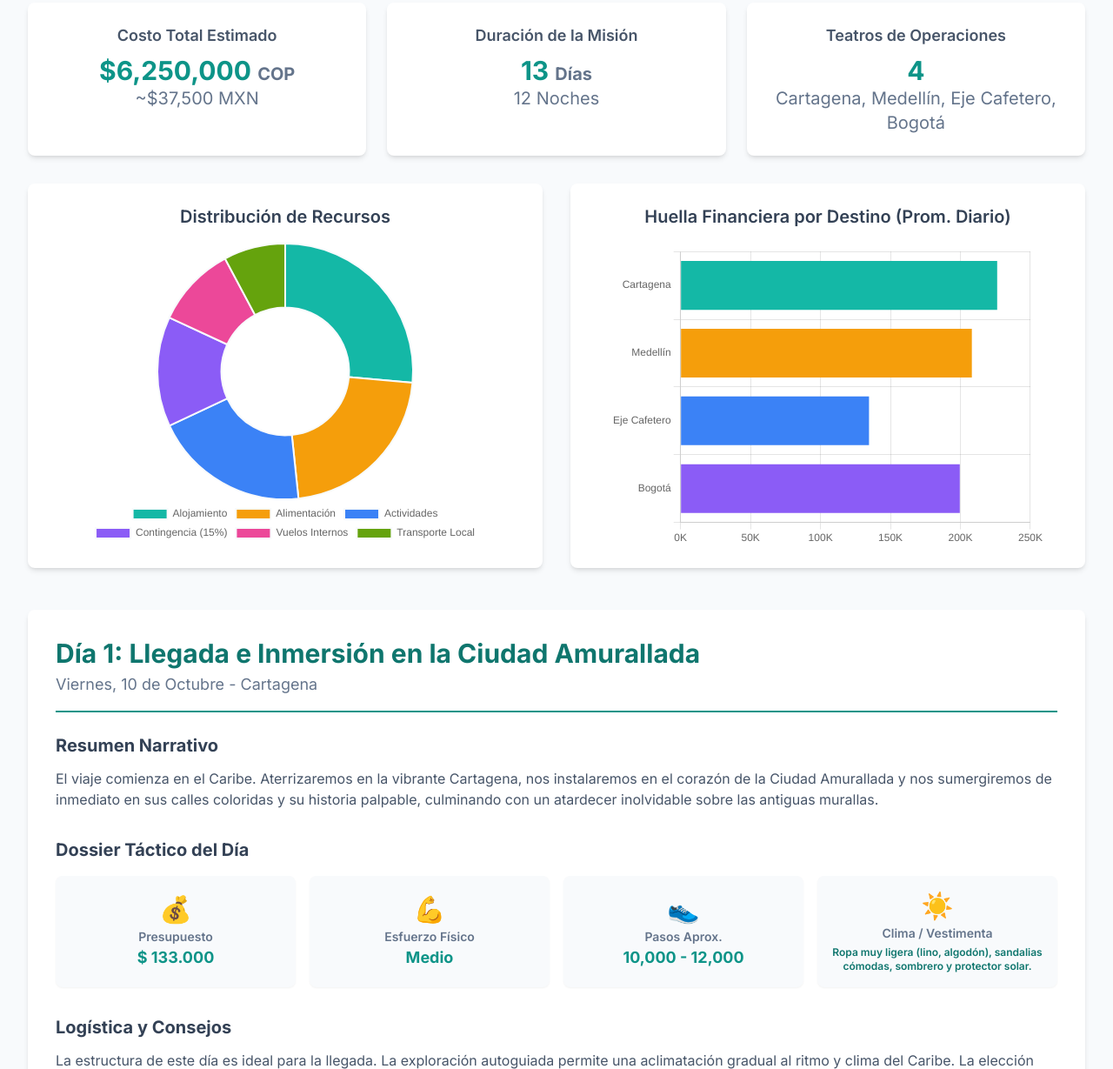
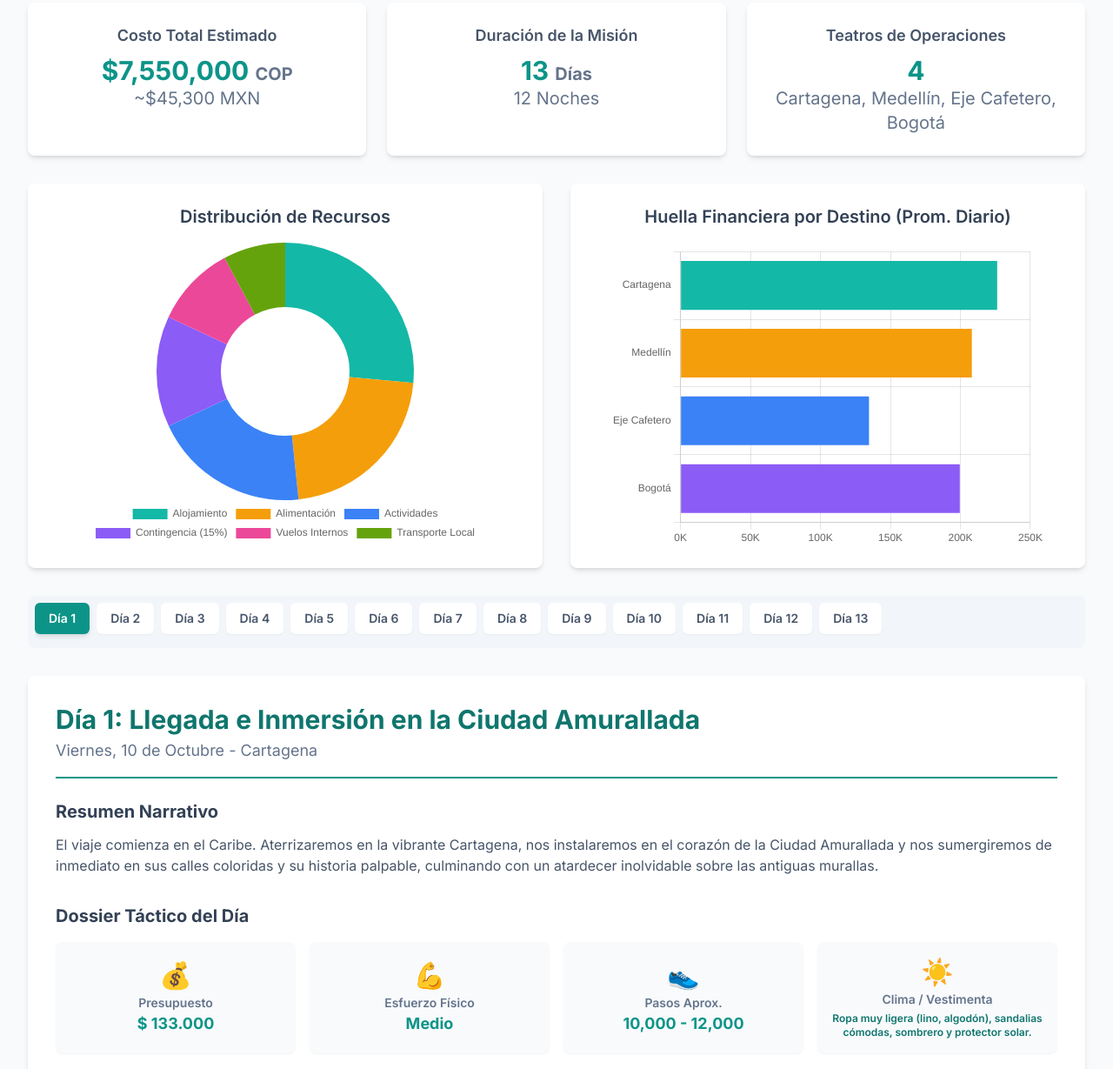
Before and after one commit to jankrloz/colombia-trip-guide, a plain HTML site: page index.html in a window 1280 px wide. Shown: the part 194-1423 px from the top of the page at 87% size. Drawn offline with nearby package versions, Linux system fonts and the light colour scheme.

Commit message:
feat: update v10

```diff
--- a/colombia.html
+++ b/index.html
@@ -3,7 +3,7 @@
 	<head>
 		<meta charset="UTF-8" />
 		<meta name="viewport" content="width=device-width, initial-scale=1.0" />
-		<title>Guía de Operaciones de Viaje: Colombia 2025</title>
+		<title>Guía Interactiva de Viaje: Colombia 2025</title>
 		<script src="https://cdn.tailwindcss.com"></script>
 		<script src="https://cdn.jsdelivr.net/npm/chart.js"></script>
 		<link
@@ -11,13 +11,16 @@
 			rel="stylesheet"
 		/>
 		<!-- Chosen Palette: A Fresh & Earthy Palette -->
-		<!-- Application Structure Plan: The application is engineered as a comprehensive, single-page briefing document. It begins with a strategic overview section containing key metrics (total cost, duration) and high-level data visualizations (budget distribution, cost per destination) for quick situational awareness. The core architecture consists of 13 distinct, sequential sections, one for each day. Each section is a self-contained operational brief, providing a narrative summary, a tactical dossier (effort, weather, budget), critical logistics and advice, and a detailed chronological action plan (the itinerary table). This linear, scroll-based structure was selected for its robustness and ease of access, ensuring all critical mission data is available without user interaction, making it ideal for reference in the field. -->
+		<!-- Application Structure Plan: The application is designed as an interactive Single-Page Application (SPA). The top section provides a static, high-level strategic overview. Below this, a prominent tab-based navigation system allows users to switch between the 13 days of the trip. The main content area dynamically displays the selected day's full operational brief. This interactive architecture is optimized for quick, non-linear access to specific daily information on digital devices, with Day 1 loaded by default for immediate use. -->
 		<!-- Visualization & Content Choices:
-    - Overall Budget Distribution: Report Info -> Budget percentages by category. Goal -> Compare composition of total expenditure. Viz -> Doughnut Chart. Interaction -> Hover for details. Justification -> Optimal for visualizing proportional contributions to a whole. Library -> Chart.js/Canvas.
-    - Daily Itinerary & Operations Table: Report Info -> Timed activities with costs, comments, transport logistics, and external links. Goal -> Organize and provide actionable intelligence. Viz -> Structured HTML table. Interaction -> Clickable external hyperlinks for navigation and supplier access. Justification -> Presents detailed operational data in a highly structured and scannable format, directly embedding all necessary resources. Method -> HTML/Tailwind.
-    - Daily Tactical Dossier: Report Info -> Key daily parameters (budget, physical effort, weather). Goal -> Inform and prepare. Viz -> Styled data cards in a banner format. Interaction -> None. Justification -> Provides at-a-glance situational data with high visual impact for daily preparation. Method -> HTML/Tailwind. -->
+    - Overall Budget Distribution: Report Info -> Budget percentages by category. Goal -> Compare composition of total expenditure. Viz -> Doughnut Chart (in static summary). Interaction -> Hover for details. Justification -> Optimal for visualizing proportional contributions to a whole. Library -> Chart.js/Canvas.
+    - Daily Itinerary Table: Report Info -> Timed activities with all details. Goal -> Organize and provide actionable intelligence. Viz -> Structured HTML table wrapped in a horizontally scrollable div (within each day's tab). Interaction -> Clickable external hyperlinks. Justification -> Presents detailed operational data in a structured, responsive format, directly embedding all necessary resources for the selected day. Method -> HTML/Tailwind.
+    - Daily Tactical Dossier: Report Info -> Key daily parameters. Goal -> Inform and prepare. Viz -> Styled data cards in a banner format (within each day's tab). Interaction -> None. Justification -> Provides at-a-glance situational data with high visual impact. Method -> HTML/Tailwind. -->
 		<!-- CONFIRMATION: NO SVG graphics used. NO Mermaid JS used. -->
 		<style>
+			html {
+				scroll-behavior: smooth;
+			}
 			body {
 				font-family: "Inter", sans-serif;
 				background-color: #f8fafc;
@@ -36,13 +39,36 @@
 					height: 350px;
 				}
 			}
+			.tab-content {
+				display: none;
+			}
+			.tab-content.active {
+				display: block;
+			}
+			.tab.active {
+				background-color: #0d9488;
+				color: white;
+				box-shadow: 0 4px 6px -1px rgb(0 0 0 / 0.1),
+					0 2px 4px -2px rgb(0 0 0 / 0.1);
+			}
+			/* Style for scrollbar */
+			.tabs-container::-webkit-scrollbar {
+				height: 4px;
+			}
+			.tabs-container::-webkit-scrollbar-thumb {
+				background: #cbd5e1;
+				border-radius: 10px;
+			}
+			.tabs-container::-webkit-scrollbar-track {
+				background: #f1f5f9;
+			}
 		</style>
 	</head>
 	<body class="text-slate-800">
-		<header class="bg-white shadow-sm sticky top-0 z-10">
+		<header class="bg-white shadow-sm sticky top-0 z-20">
 			<div class="container mx-auto px-4 sm:px-6 lg:px-8 py-4">
 				<h1 class="text-2xl sm:text-3xl font-bold text-teal-700">
-					Guía de Operaciones de Viaje: Colombia 2025
+					Guía Interactiva de Viaje: Colombia 2025
 				</h1>
 				<p class="text-slate-500 mt-1 text-sm sm:text-base">
 					Dossier Táctico del 10 al 22 de Octubre.
@@ -51,7 +77,7 @@
 		</header>
 
 		<main class="container mx-auto px-4 sm:px-6 lg:px-8 py-8">
-			<section id="summary" class="mb-12">
+			<section id="summary" class="mb-8">
 				<h2 class="text-3xl font-bold mb-6 text-slate-700 border-b pb-2">
 					Resumen Estratégico del Viaje
 				</h2>
@@ -61,9 +87,9 @@
 							Costo Total Estimado
 						</h3>
 						<p class="text-3xl font-bold text-teal-600 mt-2">
-							$6,250,000 <span class="text-xl text-slate-500">COP</span>
+							$7,550,000 <span class="text-xl text-slate-500">COP</span>
 						</p>
-						<p class="text-xl text-slate-500">~$37,500 MXN</p>
+						<p class="text-xl text-slate-500">~$45,300 MXN</p>
 					</div>
 					<div class="bg-white p-6 rounded-lg shadow-md text-center">
 						<h3 class="text-lg font-semibold text-slate-600">
@@ -104,19 +130,19 @@
 				</div>
 			</section>
 
-			<div id="daily-sections-container"></div>
+			<nav
+				id="tabs-navigation"
+				class="p-2 rounded-lg mb-8 sticky top-[88px] z-10 bg-slate-100/80 backdrop-blur-sm"
+			>
+				<div class="tabs-container overflow-x-auto whitespace-nowrap pb-2">
+					<!-- Day tabs will be inserted here -->
+				</div>
+			</nav>
+
+			<div id="content-container">
+				<!-- Daily content will be inserted here -->
+			</div>
 		</main>
-
-		<footer class="bg-white mt-12 py-6 border-t">
-			<div
-				class="container mx-auto px-4 sm:px-6 lg:px-8 text-center text-slate-500"
-			>
-				<p>
-					&copy; 2025 Guía de Viaje a Colombia. Planificación estratégica para
-					una aventura inolvidable.
-				</p>
-			</div>
-		</footer>
 
 		<script>
 			const tripData = {
@@ -1049,10 +1075,6 @@
 			};
 
 			const palette = {
-				primary: "#0d9488",
-				secondary: "#0f766e",
-				accent: "#f59e0b",
-				lightBg: "#f8fafc",
 				chartColors: [
 					"#14b8a6",
 					"#f59e0b",
@@ -1064,9 +1086,173 @@
 			};
 
 			document.addEventListener("DOMContentLoaded", () => {
+				const tabsContainer = document.querySelector(".tabs-container");
+				const contentContainer = document.getElementById("content-container");
+				const tabsNav = document.getElementById("tabs-navigation");
+
+				tripData.days.forEach(day => {
+					const tabButton = document.createElement("button");
+					tabButton.className =
+						"tab inline-block px-4 py-2 text-sm font-semibold rounded-md transition-colors mr-2 bg-white text-slate-600 hover:bg-slate-100 shadow-sm";
+					tabButton.textContent = `Día ${day.day}`;
+					tabButton.dataset.target = `day-${day.day}`;
+					tabsContainer.appendChild(tabButton);
+
+					const contentDiv = document.createElement("div");
+					contentDiv.id = `day-${day.day}`;
+					contentDiv.className = "tab-content";
+
+					const linksHTML = links =>
+						links
+							.map(
+								link =>
+									`<a href="${link.url}" target="_blank" rel="noopener noreferrer" class="inline-block bg-teal-50 text-teal-800 hover:bg-teal-100 text-sm font-semibold mr-2 mb-2 px-3 py-1.5 rounded-full transition-colors">📍 ${link.name}</a>`
+							)
+							.join("");
+
+					const itineraryHTML = day.itinerary
+						.map(
+							item => `
+                    <tr class="border-b border-slate-200 last:border-b-0">
+                        <td class="py-4 pr-3 align-top text-sm font-semibold text-slate-600">${
+													item.time
+												}</td>
+                        <td class="py-4 pr-3 align-top">
+                            <p class="font-semibold text-slate-800">${
+															item.activity
+														}</p>
+                            <p class="font-bold text-teal-600 text-sm mt-1">${
+															item.cost
+														}</p>
+                        </td>
+                        <td class="py-4 pr-3 align-top text-sm text-slate-500">${
+													item.transport
+												}</td>
+                        <td class="py-4 pr-3 align-top text-sm text-slate-500">${
+													item.comments
+												}</td>
+                        <td class="py-4 align-top">${
+													item.links ? linksHTML(item.links) : ""
+												}</td>
+                    </tr>
+                `
+						)
+						.join("");
+
+					contentDiv.innerHTML = `
+                <div class="bg-white p-6 sm:p-8 rounded-lg shadow-md">
+                    <div class="border-b-2 border-teal-600 pb-4 mb-6">
+                        <h2 class="text-3xl font-bold text-teal-700">${`Día ${day.day}: ${day.title}`}</h2>
+                        <p class="text-lg text-slate-500 mt-1">${day.date} - ${
+						day.city
+					}</p>
+                    </div>
+                    <div class="mb-8">
+                         <h3 class="text-xl font-bold mb-3 text-slate-700">Resumen Narrativo</h3>
+                         <p class="text-slate-600">${day.narrative}</p>
+                    </div>
+                    <div class="mb-8">
+                         <h3 class="text-xl font-bold mb-4 text-slate-700">Dossier Táctico del Día</h3>
+                         <div class="grid grid-cols-1 sm:grid-cols-2 lg:grid-cols-4 gap-4">
+                            <div class="bg-slate-50 p-4 rounded-lg shadow-sm text-center flex flex-col justify-center">
+                                <p class="text-3xl mb-1">💰</p>
+                                <p class="text-sm font-semibold text-slate-500">Presupuesto</p>
+                                <p class="text-lg font-bold text-teal-600">${new Intl.NumberFormat(
+																	"es-CO",
+																	{
+																		style: "currency",
+																		currency: "COP",
+																		minimumFractionDigits: 0,
+																	}
+																).format(day.budget)}</p>
+                            </div>
+                            <div class="bg-slate-50 p-4 rounded-lg shadow-sm text-center flex flex-col justify-center">
+                                <p class="text-3xl mb-1">💪</p>
+                                <p class="text-sm font-semibold text-slate-500">Esfuerzo Físico</p>
+                                <p class="text-lg font-bold text-teal-600">${
+																	day.effort
+																}</p>
+                            </div>
+                            <div class="bg-slate-50 p-4 rounded-lg shadow-sm text-center flex flex-col justify-center">
+                                <p class="text-3xl mb-1">👟</p>
+                                <p class="text-sm font-semibold text-slate-500">Pasos Aprox.</p>
+                                <p class="text-lg font-bold text-teal-600">${
+																	day.steps
+																}</p>
+                            </div>
+                            <div class="bg-slate-50 p-4 rounded-lg shadow-sm text-center flex flex-col justify-center">
+                                <p class="text-3xl mb-1">${
+																	day.city.includes("Cartagena")
+																		? "☀️"
+																		: day.city.includes("Medellín") ||
+																		  day.city.includes("Salento")
+																		? "🌦️"
+																		: "☁️"
+																}</p>
+                                <p class="text-sm font-semibold text-slate-500">Clima / Vestimenta</p>
+                                <p class="text-xs font-semibold text-teal-700 mt-1">${
+																	day.weather
+																}</p>
+                            </div>
+                         </div>
+                    </div>
+                     <div class="mb-8">
+                         <h3 class="text-xl font-bold mb-3 text-slate-700">Logística y Consejos</h3>
+                         <p class="text-slate-600">${day.logistics}</p>
+                    </div>
+                    <div>
+                         <h3 class="text-xl font-bold mb-4 text-slate-700">Plan de Acción Detallado</h3>
+                         <div class="overflow-x-auto">
+                            <table class="w-full text-left min-w-[1000px]">
+                                <thead>
+                                    <tr class="border-b-2 border-slate-300">
+                                        <th class="py-2 pr-3 font-semibold text-sm w-[12%]">Horario</th>
+                                        <th class="py-2 pr-3 font-semibold text-sm w-[20%]">Actividad y Costo</th>
+                                        <th class="py-2 pr-3 font-semibold text-sm w-[23%]">Cómo Llegar y Tiempos</th>
+                                        <th class="py-2 pr-3 font-semibold text-sm w-[20%]">Comentarios</th>
+                                        <th class="py-2 font-semibold text-sm w-[25%]">Recursos Externos</th>
+                                    </tr>
+                                </thead>
+                                <tbody>
+                                    ${itineraryHTML}
+                                </tbody>
+                            </table>
+                         </div>
+                    </div>
+                </div>
+                `;
+					contentContainer.appendChild(contentDiv);
+				});
+
+				const tabs = document.querySelectorAll(".tab");
+				const tabContents = document.querySelectorAll(".tab-content");
+
+				tabs.forEach(tab => {
+					tab.addEventListener("click", () => {
+						const target = tab.dataset.target;
+
+						tabs.forEach(t => t.classList.remove("active"));
+						tab.classList.add("active");
+
+						tabContents.forEach(content => {
+							content.classList.remove("active");
+							if (content.id === target) {
+								content.classList.add("active");
+							}
+						});
+
+						tabsNav.scrollIntoView({ behavior: "smooth", block: "start" });
+					});
+				});
+
+				// Set default view to Day 1
+				document
+					.querySelector('.tab[data-target="day-1"]')
+					.classList.add("active");
+				document.getElementById("day-1").classList.add("active");
+
 				createBudgetDistributionChart();
 				createDailyCostChart();
-				createDailySections();
 			});
 
 			function createBudgetDistributionChart() {
@@ -1082,8 +1268,7 @@
 								label: "Distribución de Gastos",
 								data: tripData.general.budgetDistribution.data,
 								backgroundColor: palette.chartColors,
-								borderColor: palette.lightBg,
-								borderWidth: 2,
+								borderWidth: 0,
 								hoverOffset: 4,
 							},
 						],
@@ -1138,138 +1323,6 @@
 					},
 				});
 			}
-
-			function createDailySections() {
-				const container = document.getElementById("daily-sections-container");
-				tripData.days.forEach(day => {
-					const section = document.createElement("section");
-					section.className =
-						"pt-12 bg-white p-6 sm:p-8 rounded-lg shadow-md mb-12";
-
-					const linksHTML = links =>
-						links
-							.map(
-								link =>
-									`<a href="${link.url}" target="_blank" rel="noopener noreferrer" class="inline-block bg-teal-50 text-teal-700 hover:bg-teal-100 text-xs font-semibold mr-2 mb-2 px-2.5 py-1 rounded-full transition-colors">${link.name}</a>`
-							)
-							.join("");
-
-					const itineraryHTML = day.itinerary
-						.map(
-							item => `
-                    <tr class="border-b border-slate-200 last:border-b-0">
-                        <td class="py-4 pr-3 align-top text-sm font-semibold text-slate-600 w-[12%]">${
-													item.time
-												}</td>
-                        <td class="py-4 pr-3 align-top w-[20%]">
-                            <p class="font-semibold text-slate-800">${
-															item.activity
-														}</p>
-                            <p class="font-bold text-teal-600 text-sm mt-1">${
-															item.cost
-														}</p>
-                        </td>
-                        <td class="py-4 pr-3 align-top text-sm text-slate-500 w-[23%]">${
-													item.transport
-												}</td>
-                        <td class="py-4 pr-3 align-top text-sm text-slate-500 w-[20%]">${
-													item.comments
-												}</td>
-                        <td class="py-4 align-top w-[25%]">${
-													item.links ? linksHTML(item.links) : ""
-												}</td>
-                    </tr>
-                `
-						)
-						.join("");
-
-					section.innerHTML = `
-                    <div class="border-b-2 border-teal-600 pb-4 mb-6">
-                        <h2 class="text-3xl font-bold text-teal-700">${`Día ${day.day}: ${day.title}`}</h2>
-                        <p class="text-lg text-slate-500 mt-1">${day.date} - ${
-						day.city
-					}</p>
-                    </div>
-
-                    <div class="mb-8">
-                         <h3 class="text-xl font-bold mb-3 text-slate-700">Resumen Narrativo</h3>
-                         <p class="text-slate-600">${day.narrative}</p>
-                    </div>
-
-                    <div class="mb-8">
-                         <h3 class="text-xl font-bold mb-4 text-slate-700">Dossier Táctico del Día</h3>
-                         <div class="grid grid-cols-1 sm:grid-cols-2 lg:grid-cols-4 gap-4">
-                            <div class="bg-slate-50 p-4 rounded-lg shadow-sm text-center flex flex-col justify-center">
-                                <p class="text-3xl mb-1">💰</p>
-                                <p class="text-sm font-semibold text-slate-500">Presupuesto</p>
-                                <p class="text-lg font-bold text-teal-600">${new Intl.NumberFormat(
-																	"es-CO",
-																	{
-																		style: "currency",
-																		currency: "COP",
-																		minimumFractionDigits: 0,
-																	}
-																).format(day.budget)}</p>
-                            </div>
-                            <div class="bg-slate-50 p-4 rounded-lg shadow-sm text-center flex flex-col justify-center">
-                                <p class="text-3xl mb-1">💪</p>
-                                <p class="text-sm font-semibold text-slate-500">Esfuerzo Físico</p>
-                                <p class="text-lg font-bold text-teal-600">${
-																	day.effort
-																}</p>
-                            </div>
-                            <div class="bg-slate-50 p-4 rounded-lg shadow-sm text-center flex flex-col justify-center">
-                                <p class="text-3xl mb-1">👟</p>
-                                <p class="text-sm font-semibold text-slate-500">Pasos Aprox.</p>
-                                <p class="text-lg font-bold text-teal-600">${
-																	day.steps
-																}</p>
-                            </div>
-                            <div class="bg-slate-50 p-4 rounded-lg shadow-sm text-center flex flex-col justify-center">
-                                <p class="text-3xl mb-1">${
-																	day.city.includes("Cartagena")
-																		? "☀️"
-																		: day.city.includes("Medellín") ||
-																		  day.city.includes("Salento")
-																		? "🌦️"
-																		: "☁️"
-																}</p>
-                                <p class="text-sm font-semibold text-slate-500">Clima / Vestimenta</p>
-                                <p class="text-xs font-semibold text-teal-700 mt-1">${
-																	day.weather
-																}</p>
-                            </div>
-                         </div>
-                    </div>
-
-                     <div class="mb-8">
-                         <h3 class="text-xl font-bold mb-3 text-slate-700">Logística y Consejos</h3>
-                         <p class="text-slate-600">${day.logistics}</p>
-                    </div>
-
-                    <div>
-                         <h3 class="text-xl font-bold mb-4 text-slate-700">Plan de Acción Detallado</h3>
-                         <div class="overflow-x-auto">
-                            <table class="w-full text-left table-fixed">
-                                <thead>
-                                    <tr class="border-b-2 border-slate-300">
-                                        <th class="py-2 pr-3 font-semibold text-sm w-[12%]">Horario</th>
-                                        <th class="py-2 pr-3 font-semibold text-sm w-[20%]">Actividad y Costo</th>
-                                        <th class="py-2 pr-3 font-semibold text-sm w-[23%]">Cómo Llegar y Tiempos</th>
-                                        <th class="py-2 pr-3 font-semibold text-sm w-[20%]">Comentarios</th>
-                                        <th class="py-2 font-semibold text-sm w-[25%]">Recursos Externos</th>
-                                    </tr>
-                                </thead>
-                                <tbody>
-                                    ${itineraryHTML}
-                                </tbody>
-                            </table>
-                         </div>
-                    </div>
-                `;
-					container.appendChild(section);
-				});
-			}
 		</script>
 	</body>
 </html>
```
